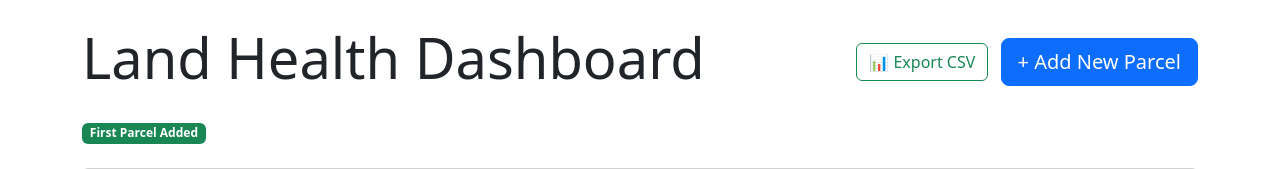
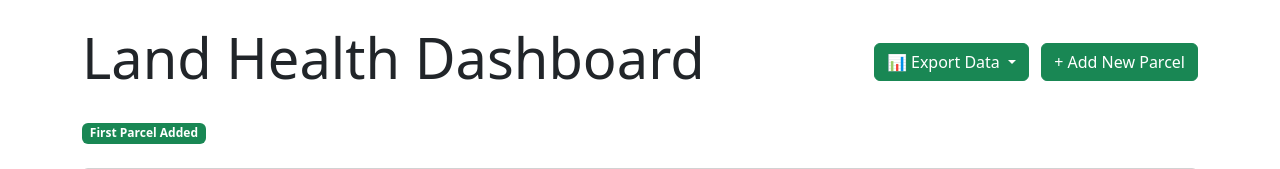
Before and after one commit to ThatDudeJude/Land_Guardian, a Flask app: template landguardian/app/templates/dashboard.html in a window 1280 px wide. Shown: the part 56-225 px from the top of the page. Run offline with Flask 3, Linux system fonts and the light colour scheme; the template is opened without the code that fills it: values that come from a table or form of the project are taken from there, others are empty.

Commit message:
Updated the export buttons

```diff
--- a/landguardian/app/templates/dashboard.html
+++ b/landguardian/app/templates/dashboard.html
@@ -14,14 +14,29 @@
   </div>
   <div>
     {% if parcels %}
-    <a
-      href="{{ url_for('main.export_csv') }}"
-      class="btn btn-outline-success me-2"
-    >
-      📊 Export CSV
-    </a>
+    <div class="btn-group me-2">
+      <button
+        type="button"
+        class="btn btn-success dropdown-toggle"
+        data-bs-toggle="dropdown"
+      >
+        📊 Export Data
+      </button>
+      <ul class="dropdown-menu">
+        <li>
+          <a class="dropdown-item" href="{{ url_for('main.export_csv') }}"
+            >📈 Export CSV</a
+          >
+        </li>
+        <li>
+          <a class="dropdown-item" href="{{ url_for('main.export_pdf') }}"
+            >📄 Export PDF Report</a
+          >
+        </li>
+      </ul>
+    </div>
     {% endif %}
-    <a href="{{ url_for('main.add_parcel') }}" class="btn btn-primary btn-lg"
+    <a href="{{ url_for('main.add_parcel') }}" class="btn btn-success"
       >+ Add New Parcel</a
     >
   </div>
```
Also changed, not shown: PROMPTS.md (+3 -0 lines), TASKS_AND_CHANGES.md (+7 -0 lines).
